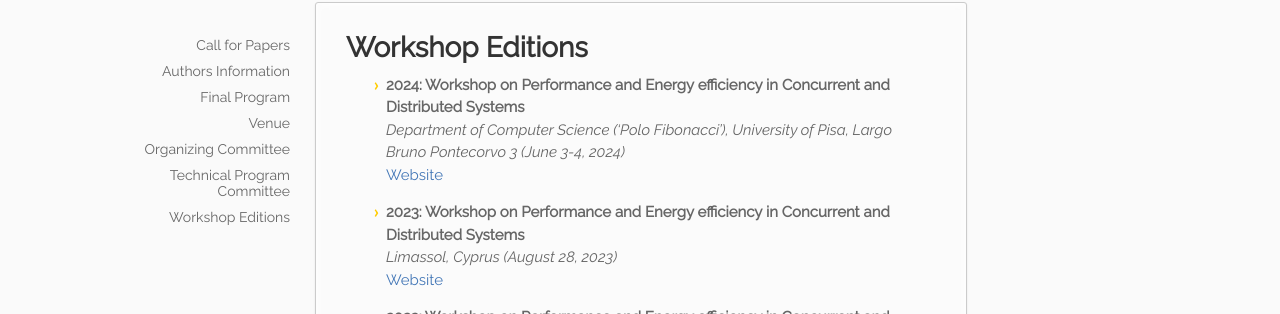
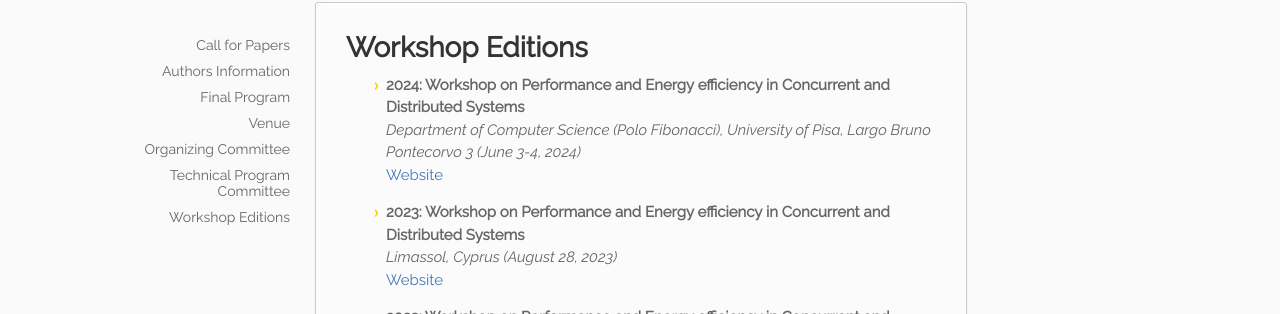
Before and after one commit to pecs-workshop/pecs-workshop.github.io, a Jekyll site: the page built from editions.md, in a window 1280 px wide. Shown: the part 188-502 px from the top of the page. Built offline with Jekyll 4.4.1, drawn with Linux system fonts in a browser that asks for light colours.

Commit message:
Corretto location

```diff
--- a/_config.yml
+++ b/_config.yml
@@ -17,7 +17,7 @@
     description: Workshop on Performance and Energy Efficiency in Concurrent and Distributed Systems
     output: true
     permalink: /:collection/:title
-    venue: "Department of Computer Science ('Polo Fibonacci'), University of Pisa, Largo Bruno Pontecorvo 3"
+    venue: "Department of Computer Science (Polo Fibonacci), University of Pisa, Largo Bruno Pontecorvo 3"
     location: "Pisa, Italy"
     dates: "June 3-4, 2024"
     max_pagelimit: "12"
```
